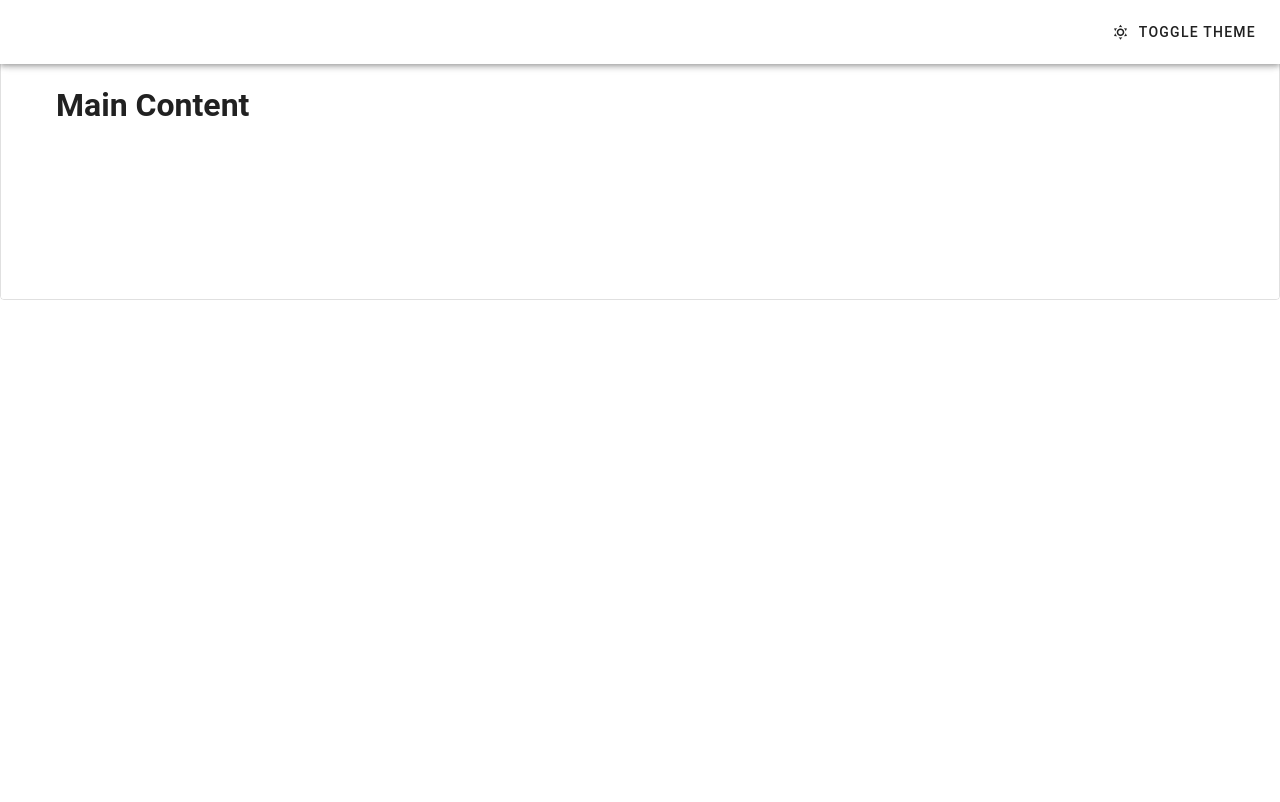
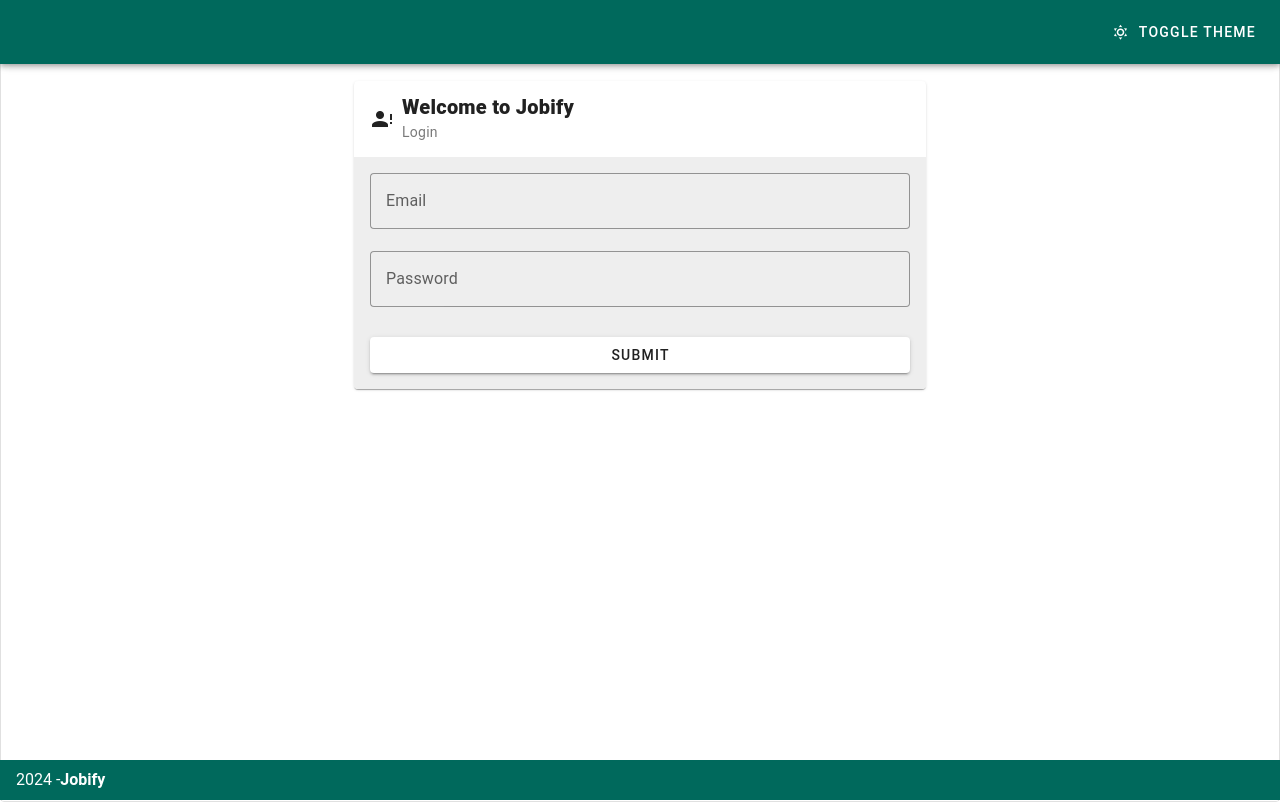
Before and after one commit to cjbantillo/Jobify-Application, a Vue app: page / in a window 1280 px wide. Built offline with nearby package versions, Linux system fonts and the light colour scheme.

Commit message:
configuring folders

```diff
--- a/index.html
+++ b/index.html
@@ -4,7 +4,7 @@
     <meta charset="UTF-8">
     <link rel="icon" href="/favicon.ico">
     <meta name="viewport" content="width=device-width, initial-scale=1.0">
-    <title>Vite App</title>
+    <title>Jobify</title>
   </head>
   <body>
     <div id="app"></div>
--- a/src/main.js
+++ b/src/main.js
@@ -16,6 +16,10 @@ import router from './router'
 const app = createApp(App)
 
 const vuetify = createVuetify({
+    icons: {
+        defaultSet: 'mdi', // This is already the default value - only for display purposes
+      },
+
     components,
     directives
   })
--- a/src/router/index.js
+++ b/src/router/index.js
@@ -1,5 +1,5 @@
 import { createRouter, createWebHistory } from 'vue-router'
-import LoginView from '@/views/LoginView.vue'
+import LoginView from '@/views/auth/LoginView.vue'
 
 const router = createRouter({
   history: createWebHistory(import.meta.env.BASE_URL),
--- a/src/views/LoginView.vue
+++ /dev/null
@@ -1,32 +0,0 @@
-<script setup>
-  import { ref } from 'vue'
-
-  const theme = ref('light')
-
-  function onClick () {
-    theme.value = theme.value === 'light' ? 'dark' : 'light'
-  }
-</script>
-
-<template>
-    <v-responsive class="border rounded" max-height="300">
-      <v-app :theme="theme">
-        <v-app-bar class="px-3">
-          <v-spacer></v-spacer>
-
-          <v-btn
-            :prepend-icon="theme === 'light' ? 'mdi-weather-sunny' : 'mdi-weather-night'"
-            text="Toggle Theme"
-            slim
-            @click="onClick"
-          ></v-btn>
-        </v-app-bar>
-
-        <v-main>
-          <v-container>
-            <h1>Main Content</h1>
-          </v-container>
-        </v-main>
-      </v-app>
-    </v-responsive>
-  </template>
--- /dev/null
+++ b/src/views/auth/LoginView.vue
@@ -0,0 +1,67 @@
+<script setup>
+import { ref } from 'vue'
+
+const theme = ref('light')
+
+function onClick() {
+  theme.value = theme.value === 'light' ? 'dark' : 'light'
+}
+
+</script>
+
+<template>
+  <!-- toggle switch app bar login main -->
+  <v-responsive class="border rounded">
+    <v-app :theme="theme">
+      <v-app-bar class="px-3" color="teal-darken-3">
+        <v-spacer></v-spacer>
+
+        <v-btn
+          :prepend-icon="
+            theme === 'light' ? 'mdi-weather-sunny' : 'mdi-weather-night'
+          "
+          text="Toggle Theme"
+          slim
+          @click="onClick"
+        ></v-btn>
+      </v-app-bar>
+
+      <v-main>
+        <v-container>
+          <v-row>
+            <v-col cols="12" md="6" class="mx-auto">
+              <v-card
+                class="mx-auto"
+                prepend-icon="mdi-account-alert"
+                subtitle="Login"
+              >
+                <template v-slot:title>
+                  <span class="font-weight-black">Welcome to Jobify</span>
+                </template>
+
+                <v-card-text class="bg-surface-light pt-4">
+                  <v-form fast-fail @submit.prevent>
+                    <v-text-field label="Email" variant="outlined"></v-text-field>
+
+                    <v-text-field
+                      label="Password"
+                      type="password"
+                      variant="outlined">
+                    </v-text-field>
+
+                    <v-btn class="mt-2" type="submit" block>Submit</v-btn>
+                  </v-form>
+                </v-card-text>
+              </v-card>
+            </v-col>
+          </v-row>
+        </v-container>
+      </v-main>
+
+      <v-footer color="teal-darken-3" app
+        >2024 - <strong>Jobify</strong>
+      </v-footer>
+    </v-app>
+  </v-responsive>
+  <!-- toggle switch app bar login end-->
+</template>
```
Also changed, not shown: 1 other file (tests, documents, lock files or other folders).
